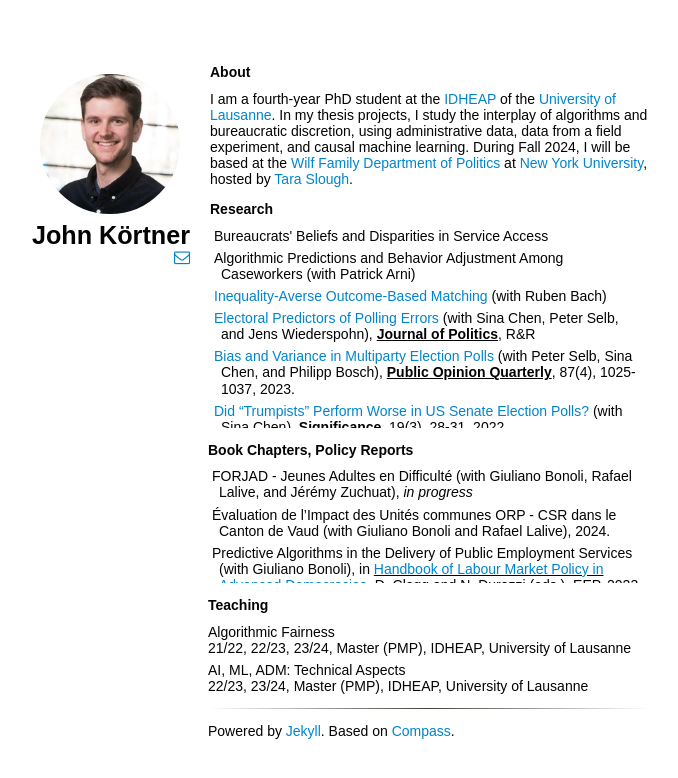
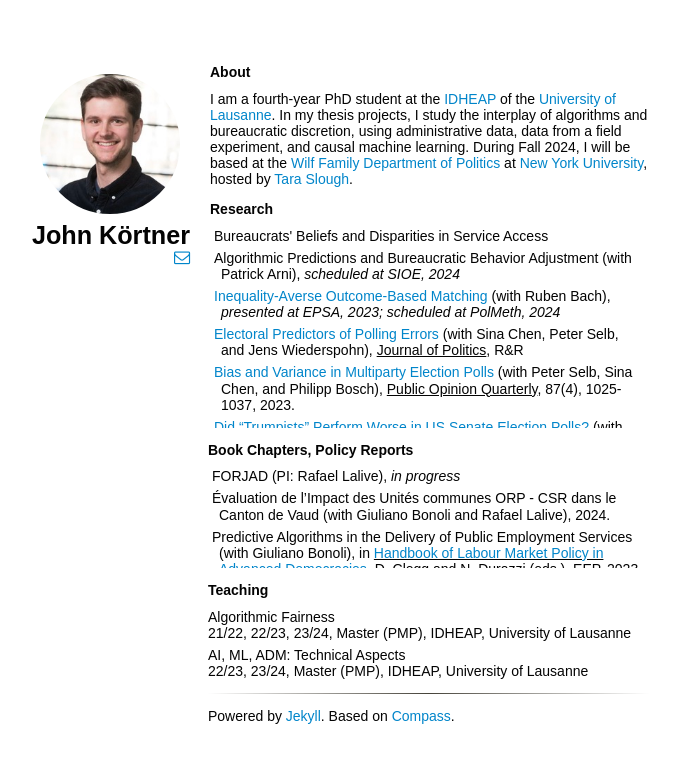
Before and after one commit to jkortner/jkortner.github.io, a Jekyll site: the page built from index.html, in a window 1280 px wide. Shown: the top 778 px of the page, without its empty margins (318-996 px from the left). Built offline with Jekyll 4.4.1, drawn with Linux system fonts in a browser that asks for light colours; nearby versions of some CDN libraries; some web fonts are replaced; a style sheet for code colours, icons or effects is not loaded.

Commit message:
Add conferences

```diff
--- a/_includes/content.html
+++ b/_includes/content.html
@@ -1,7 +1,6 @@
 <h2>About</h2>
   <p>
-  I am a fourth-year PhD student at the <a href='https://www.unil.ch/idheap/en/home.html'>IDHEAP</a> of the
-      <a href='https://www.unil.ch/central/en/home.html'>University of Lausanne</a>. In my thesis projects, I study the interplay of algorithms and bureaucratic discretion, using administrative data, data from a field experiment, and causal machine learning. During Fall 2024, I will be based at the <a href='https://as.nyu.edu/departments/politics.html'>Wilf Family Department of Politics</a> at <a href='https://www.nyu.edu'>New York University</a>, hosted by <a href='https://taraslough.github.io'>Tara Slough</a>.
+  I am a fourth-year PhD student at the <a href='https://www.unil.ch/idheap/en/home.html'>IDHEAP</a> of the <a href='https://www.unil.ch/central/en/home.html'>University of Lausanne</a>. In my thesis projects, I study the interplay of algorithms and bureaucratic discretion, using administrative data, data from a field experiment, and causal machine learning. During Fall 2024, I will be based at the <a href='https://as.nyu.edu/departments/politics.html'>Wilf Family Department of Politics</a> at <a href='https://www.nyu.edu'>New York University</a>, hosted by <a href='https://taraslough.github.io'>Tara Slough</a>.
   </p>
 
 <h2>Research</h2>
@@ -11,21 +10,21 @@
         Bureaucrats' Beliefs and Disparities in Service Access
     </article>
     <article>
-        Algorithmic Predictions and Behavior Adjustment Among Caseworkers (with Patrick Arni)
+        Algorithmic Predictions and Bureaucratic Behavior Adjustment (with Patrick Arni), <i>scheduled at SIOE, 2024</i>
+    </article>
+    <article>
+        <a href='https://osf.io/yrn4d/'>Inequality-Averse Outcome-Based Matching</a> (with Ruben Bach), <i>presented at EPSA, 2023; scheduled at PolMeth, 2024</i>
     </article>
         <article>
-        <a href='https://osf.io/yrn4d/'>Inequality-Averse Outcome-Based Matching</a> (with Ruben Bach)
-    </article>
-        <article>
-        <a href='https://doi.org/10.33774/apsa-2023-t1vh8-v2'>Electoral Predictors of Polling Errors</a> (with Sina Chen, Peter Selb, and Jens Wiederspohn), <b><u>Journal of Politics</u></b>, R&amp;R
+        <a href='https://doi.org/10.33774/apsa-2023-t1vh8-v2'>Electoral Predictors of Polling Errors</a> (with Sina Chen, Peter Selb, and Jens Wiederspohn), <u>Journal of Politics</u>, R&amp;R
     </article>
     <article>
       <a href='https://doi.org/10.1093/poq/nfad046'>Bias and Variance in Multiparty Election Polls</a> (with Peter Selb, Sina Chen, and Philipp Bosch),
-      <b><u>Public Opinion Quarterly</u></b>, 87(4), 1025-1037, 2023.
+      <u>Public Opinion Quarterly</u>, 87(4), 1025-1037, 2023.
     </article>
     <article>
         <a href='https://rss.onlinelibrary.wiley.com/doi/10.1111/1740-9713.01651'>Did &ldquo;Trumpists&rdquo; Perform Worse in US Senate Election Polls?</a>
-        (with Sina Chen), <b><u>Significance</u></b>, 19(3), 28-31, 2022.
+        (with Sina Chen), <u>Significance</u>, 19(3), 28-31, 2022.
     </article>
 </div>
 </p>
@@ -33,10 +32,9 @@
 <h2>Book Chapters, Policy Reports</h2>
 <p>
 <div class="policy">
-      <article>
-         FORJAD - Jeunes Adultes en Difficulté (with Giuliano Bonoli, Rafael Lalive, and Jérémy Zuchuat),
-         <i>in progress</i>
-    </article>
+    <article>
+        FORJAD (PI: Rafael Lalive), <i>in progress</i>
+   </article>
     <article>
         Évaluation de l’Impact des Unités communes ORP - CSR dans le Canton de Vaud (with Giuliano Bonoli and Rafael Lalive), 2024.
     </article>
--- a/_includes/head.html
+++ b/_includes/head.html
@@ -5,7 +5,8 @@
 
   <link rel="stylesheet" href="/assets/normalize.css">
   <link rel="stylesheet" href="/assets/main.css">
-  <link href="//maxcdn.bootstrapcdn.com/font-awesome/4.2.0/css/font-awesome.min.css" rel="stylesheet">
+  <link rel="stylesheet" href="//maxcdn.bootstrapcdn.com/font-awesome/4.2.0/css/font-awesome.min.css">
+  <link rel="stylesheet" href="https://cdn.jsdelivr.net/gh/jpswalsh/academicons@1/css/academicons.min.css">
 
   <link rel="canonical" href="{{ site.url }}{{ page.url }}">
 
--- a/assets/main.scss
+++ b/assets/main.scss
@@ -148,7 +148,7 @@ hr {
   }
 
   .policy {
-    max-height: 115px;
+    max-height: 100px;
     overflow-x: visible;
     overflow-y: scroll;
     padding: 0;
```
Also changed, not shown: index.html (+6 -1 lines), 2 other files.
